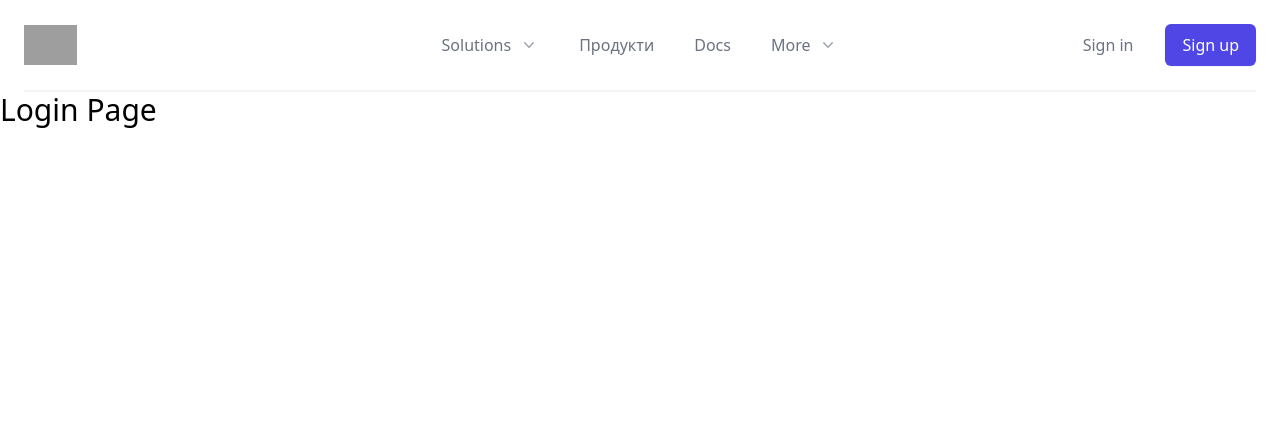
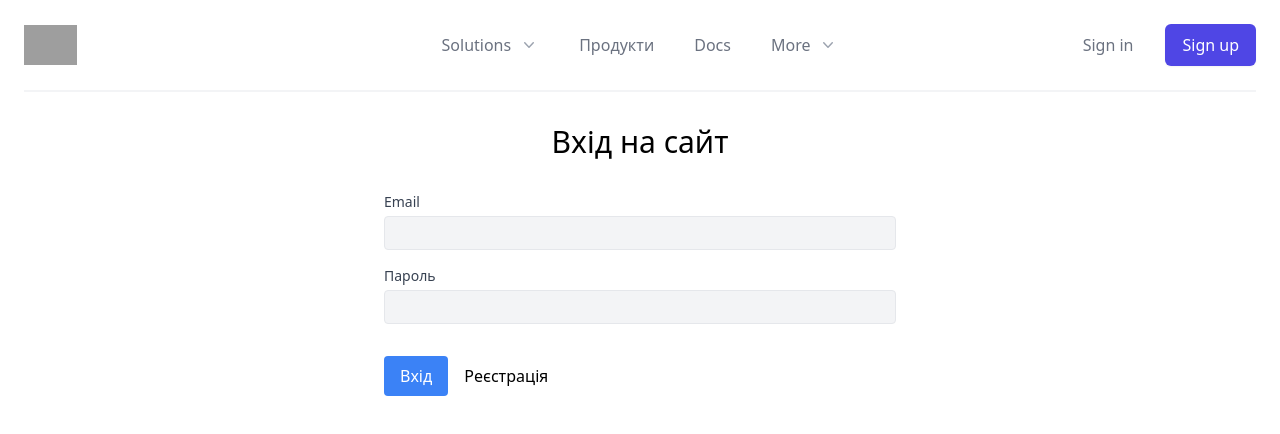
Before and after one commit to novakvova/JAVA_PV016, a React (Create React App) app in the folder shop/my-app/: page /login in a window 1280 px wide. Shown: the top 434 px of the page. Built offline with nearby package versions, Linux system fonts and the light colour scheme; grey boxes are pictures that could not be loaded.

Commit message:
Begin woking app

```diff
--- a/shop/my-app/src/App.tsx
+++ b/shop/my-app/src/App.tsx
@@ -6,13 +6,13 @@ import Home from './components/home';
 import DefaultHeader from './components/containers/default/DefaultHeader';
 import { Route, Routes } from 'react-router-dom';
 import DefaultLayout from './components/containers/default';
-import Login from './components/login';
 import NotFoundPage from './components/notFound';
 import CategoryCreatePage from './components/categories/create';
 import ProductCreatePage from './components/products/create/ProductCreatePage';
 import ProductListPage from './components/products/list';
 import ProductEditPage from './components/products/edit';
 import ProductItemPage from './components/products/item/ProductItemPage';
+import LoginePage from './components/auth/login';
 const App = () => {
 
   // useEffect(() => {
@@ -29,7 +29,7 @@ const App = () => {
       <Routes>
         <Route path="/" element={<DefaultLayout />}>
           <Route index element={<Home />} />
-          <Route path="login" element={<Login />} />
+          <Route path="login" element={<LoginePage />} />
           <Route path="categories/create" element={<CategoryCreatePage />} />
           <Route path="products/create" element={<ProductCreatePage />} />
           <Route path="products/edit/:id" element={<ProductEditPage />} />
--- /dev/null
+++ b/shop/my-app/src/components/auth/login/LoginPage.tsx
@@ -0,0 +1,115 @@
+import axios from "axios";
+import { ChangeEvent, useState } from "react";
+import { Link, useNavigate } from "react-router-dom";
+import { APP_ENV } from "../../../env";
+import { ILogin } from "../types";
+
+const LoginePage = () => {
+  const navigator = useNavigate();
+
+  const [model, setModel] = useState<ILogin>({
+    email: "",
+    password: "",
+  });
+
+
+
+  const onChangeHandler = (
+    e:
+      | ChangeEvent<HTMLInputElement>
+      | ChangeEvent<HTMLTextAreaElement>
+      | ChangeEvent<HTMLSelectElement>
+  ) => {
+    //console.log(e.target.name, e.target.value);
+    setModel({ ...model, [e.target.name]: e.target.value });
+  };
+
+
+  const onSubmitHandler = async (e: React.FormEvent<HTMLFormElement>) => {
+    e.preventDefault();
+    try {
+      const data = await axios.post(
+        `${APP_ENV.REMOTE_HOST_NAME}account/login`,
+        model,
+        // {
+        //   headers: {
+        //     "Content-Type": "multipart/form-data",
+        //   },
+        // }
+        //axios.defaults.headers
+      );
+      console.log("Login user token", data);
+      //navigator("/");
+    } catch (error: any) {
+      console.log("Щось пішло не так", error);
+    }
+  };
+
+
+
+  return (
+    <div className="mx-auto max-w-7xl px-8">
+      <div className="p-8 rounded mx-auto max-w-xl">
+        <h1 className="font-medium text-3xl text-center">Вхід на сайт</h1>
+
+        <form onSubmit={onSubmitHandler}>
+          <div className="mt-8 grid lg:grid-cols-1 gap-4">
+            <div>
+              <label
+                htmlFor="email"
+                className="text-sm text-gray-700 block mb-1 font-medium"
+              >
+                Email
+              </label>
+              <input
+                type="text"
+                name="email"
+                onChange={onChangeHandler}
+                value={model.email}
+                id="email"
+                className="bg-gray-100 border border-gray-200 rounded py-1 px-3 block focus:ring-blue-500 focus:border-blue-500 text-gray-700 w-full"
+
+              />
+            </div>
+
+            <div>
+              <label
+                htmlFor="password"
+                className="text-sm text-gray-700 block mb-1 font-medium"
+              >
+                Пароль
+              </label>
+              <input
+                type="password"
+                name="password"
+                onChange={onChangeHandler}
+                value={model.password}
+                id="password"
+                className="bg-gray-100 border border-gray-200 rounded py-1 px-3 block focus:ring-blue-500 focus:border-blue-500 text-gray-700 w-full"
+
+              />
+            </div>
+
+
+          </div>
+          <div className="space-x-4 mt-8">
+            <button
+              type="submit"
+              className="py-2 px-4 bg-blue-500 text-white rounded hover:bg-blue-600 active:bg-blue-700 disabled:opacity-50"
+            >
+              Вхід
+            </button>
+            <Link
+              to="/"
+              className=""
+            >
+              Реєстрація
+            </Link>
+          </div>
+        </form>
+      </div>
+    </div>
+  );
+};
+
+export default LoginePage;
--- /dev/null
+++ b/shop/my-app/src/components/auth/login/index.tsx
@@ -0,0 +1,4 @@
+import LoginPage from "./LoginPage";
+
+
+export default LoginPage;
--- /dev/null
+++ b/shop/my-app/src/components/auth/types.ts
@@ -0,0 +1,4 @@
+export interface ILogin {
+    email: string,
+    password: string
+}
--- a/shop/my-app/src/components/login/index.tsx
+++ /dev/null
@@ -1,9 +0,0 @@
-
-const Login = () => {
-    return (
-        <>
-            <h1 className = "text-3xl">Login Page</h1>
-        </>
-    )
-}
-export default Login;
```
